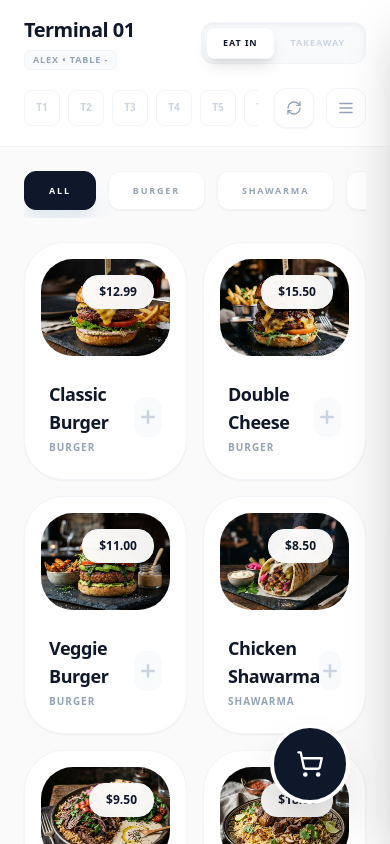
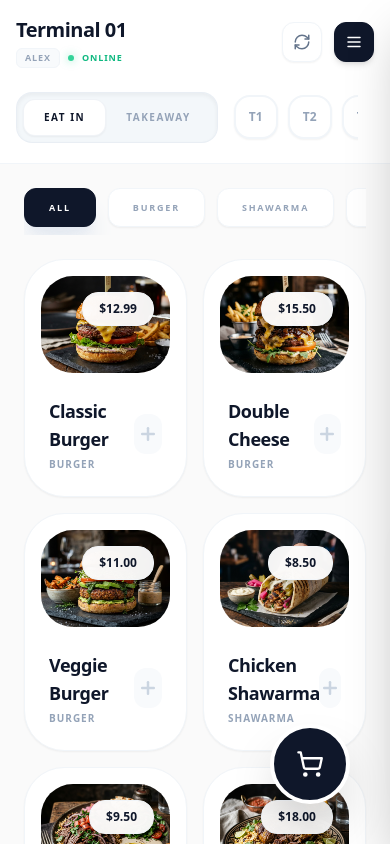
Before and after one commit to tarekbalosh/POS-SYSTEM, a Next.js app in the folder apps/web/: page /pos in a window 390 px wide. Built offline with nearby package versions, Linux system fonts and the light colour scheme.

Commit message:
feat: redesign POS header for better responsive mobile and laptop layout

```diff
--- a/apps/web/app/(pos)/pos/page.tsx
+++ b/apps/web/app/(pos)/pos/page.tsx
@@ -178,44 +178,61 @@ export default function POSPage() {
 
       {/* Main Terminal Area */}
       <main className="flex-1 flex flex-col min-w-0 bg-[#fafafa]">
-        {/* Modern Header */}
-        <header className="h-auto md:h-32 border-b border-slate-100 flex flex-col md:flex-row items-center justify-between px-6 md:px-10 bg-white shrink-0 py-4 md:py-0 gap-4 md:gap-0">
-          <div className="w-full md:w-auto flex items-center justify-between md:justify-start gap-10">
+        {/* Modern Header - Responsive & Premium */}
+        <header className="border-b border-slate-100 bg-white shrink-0 py-4 px-4 md:px-8 flex flex-col xl:flex-row items-start xl:items-center justify-between gap-5 xl:gap-0">
+
+          {/* Left: Terminal Info & Mobile Actions */}
+          <div className="w-full xl:w-auto flex items-center justify-between">
             <div>
               <h1 className="text-xl md:text-2xl font-black tracking-tight text-slate-900">Terminal 01</h1>
-              <div className="flex items-center gap-3 mt-1.5">
-                <span className="text-[9px] font-bold text-slate-400 bg-slate-50 px-2 py-0.5 rounded-md uppercase tracking-widest border border-slate-100">Alex • Table {useCartStore.getState().tableId || '-'}</span>
+              <div className="flex items-center gap-2 mt-1">
+                <span className="text-[9px] font-bold text-slate-400 bg-slate-50 px-2 py-0.5 rounded-md uppercase tracking-widest border border-slate-100">Alex</span>
+                <div className="w-1.5 h-1.5 rounded-full bg-emerald-400 shadow-[0_0_8px_rgba(52,211,153,0.6)]"></div>
+                <span className="text-[9px] font-bold text-emerald-500 uppercase tracking-widest">Online</span>
+              </div>
+            </div>
+            <div className="xl:hidden flex gap-3">
+              <button onClick={handleSync} disabled={isSyncing} className="w-10 h-10 bg-white rounded-xl border border-slate-100 flex items-center justify-center text-slate-500 shadow-sm active:scale-95 transition-all">
+                <RefreshCw size={18} className={isSyncing ? 'animate-spin text-emerald-500' : ''} />
+              </button>
+              <button onClick={() => setIsSidebarOpen(!isSidebarOpen)} className="w-10 h-10 bg-slate-900 text-white rounded-xl border border-slate-900 flex items-center justify-center shadow-md active:scale-95 transition-all">
+                <Menu size={18} />
+              </button>
             </div>
           </div>
 
-            {/* Order Type Toggle - Responsive */}
-            <div className="flex bg-slate-50 p-1 rounded-xl md:rounded-2xl border border-slate-100 shadow-inner shrink-0">
+          {/* Center/Right: Unified Controls Container (Scrollable on Mobile) */}
+          <div className="w-full xl:w-auto overflow-x-auto custom-scrollbar-hide -mx-4 px-4 xl:mx-0 xl:px-0 py-1">
+            <div className="flex items-center gap-4 xl:gap-6 min-w-max">
+
+              {/* Order Type Toggle */}
+              <div className="flex bg-slate-100/80 p-1.5 rounded-2xl border border-slate-200/60 shadow-inner shrink-0">
                 <button
                    onClick={() => useCartStore.getState().setOrderType('DINE_IN')}
-                  className={`px-4 md:px-6 py-2 rounded-lg md:rounded-xl text-[9px] md:text-[10px] font-black uppercase tracking-widest transition-all ${useCartStore.getState().orderType === 'DINE_IN' ? 'bg-white text-slate-900 shadow-lg border border-slate-100' : 'text-slate-300'}`}
+                   className={`px-5 py-2.5 rounded-xl text-[10px] md:text-xs font-black uppercase tracking-[0.15em] transition-all duration-300 ${useCartStore.getState().orderType === 'DINE_IN' ? 'bg-white text-slate-900 shadow-sm border border-slate-200/50' : 'text-slate-400 hover:text-slate-600'}`}
                 >
                    Eat In
                 </button>
                 <button
                    onClick={() => useCartStore.getState().setOrderType('TAKEAWAY')}
-                  className={`px-4 md:px-6 py-2 rounded-lg md:rounded-xl text-[9px] md:text-[10px] font-black uppercase tracking-widest transition-all ${useCartStore.getState().orderType === 'TAKEAWAY' ? 'bg-white text-slate-900 shadow-lg border border-slate-100' : 'text-slate-300'}`}
+                   className={`px-5 py-2.5 rounded-xl text-[10px] md:text-xs font-black uppercase tracking-[0.15em] transition-all duration-300 ${useCartStore.getState().orderType === 'TAKEAWAY' ? 'bg-white text-slate-900 shadow-sm border border-slate-200/50' : 'text-slate-400 hover:text-slate-600'}`}
                 >
                    Takeaway
                 </button>
               </div>
-          </div>
 
-          <div className="w-full md:w-auto flex items-center justify-between md:justify-end gap-4 md:gap-8">
-            {/* Table Selector (6 Tables) - Horizontal Scroll on Mobile */}
-            <div className="flex-1 md:flex-none overflow-x-auto custom-scrollbar-hide flex items-center gap-2 md:gap-3 py-1">
+              <div className="h-8 w-px bg-slate-200 shrink-0 hidden md:block" />
+
+              {/* Table Selector */}
+              <div className="flex items-center gap-2.5 shrink-0">
                  {[1, 2, 3, 4, 5, 6].map((num) => (
                     <button
                       key={num}
                       onClick={() => useCartStore.getState().setTable(num.toString())}
-                    className={`w-9 h-9 md:w-11 md:h-11 rounded-lg md:rounded-xl flex-shrink-0 flex items-center justify-center text-[10px] md:text-xs font-black transition-all border ${
+                      className={`w-11 h-11 md:w-12 md:h-12 rounded-2xl flex-shrink-0 flex items-center justify-center text-xs font-black transition-all duration-300 border-2 ${
                         useCartStore.getState().tableId === num.toString()
-                      ? 'bg-slate-900 text-white border-slate-900 shadow-xl scale-110 z-10'
-                      : 'bg-white text-slate-300 border-slate-100 hover:border-slate-300 hover:text-slate-900'
+                        ? 'bg-slate-900 text-white border-slate-900 shadow-[0_8px_20px_-6px_rgba(15,23,42,0.4)] scale-110 z-10'
+                        : 'bg-white text-slate-400 border-slate-100 hover:border-slate-300 hover:text-slate-900 shadow-sm'
                       }`}
                     >
                       T{num}
@@ -223,15 +240,15 @@ export default function POSPage() {
                  ))}
               </div>
 
-            <div className="hidden md:block h-8 w-px bg-slate-100 mx-2" />
+              <div className="h-8 w-px bg-slate-200 shrink-0 hidden xl:block ml-2" />
 
-            <div className="flex items-center gap-3 md:gap-6 shrink-0">
-              <button onClick={handleSync} disabled={isSyncing} className="w-10 h-10 md:w-12 md:h-12 bg-white hover:bg-slate-50 rounded-xl md:rounded-2xl border border-slate-100 flex items-center justify-center text-slate-400 hover:text-slate-900 transition-all shadow-sm">
-                <RefreshCw size={16} className={isSyncing ? 'animate-spin' : ''} />
+              {/* Desktop Actions */}
+              <div className="hidden xl:flex items-center gap-3 shrink-0 ml-2">
+                <button onClick={handleSync} disabled={isSyncing} className="w-12 h-12 bg-white hover:bg-slate-50 rounded-2xl border-2 border-slate-100 flex items-center justify-center text-slate-400 hover:text-slate-900 transition-all duration-300 shadow-sm group">
+                  <RefreshCw size={18} className={`transition-transform duration-500 ${isSyncing ? 'animate-spin text-emerald-500' : 'group-hover:rotate-180'}`} />
                 </button>
-              <button onClick={() => setIsSidebarOpen(!isSidebarOpen)} className="md:hidden w-10 h-10 bg-white rounded-xl border border-slate-100 flex items-center justify-center text-slate-400">
-                <Menu size={18} />
-              </button>
+              </div>
+
             </div>
           </div>
         </header>
```
Lines whose indentation alone changed are shown as unchanged.
